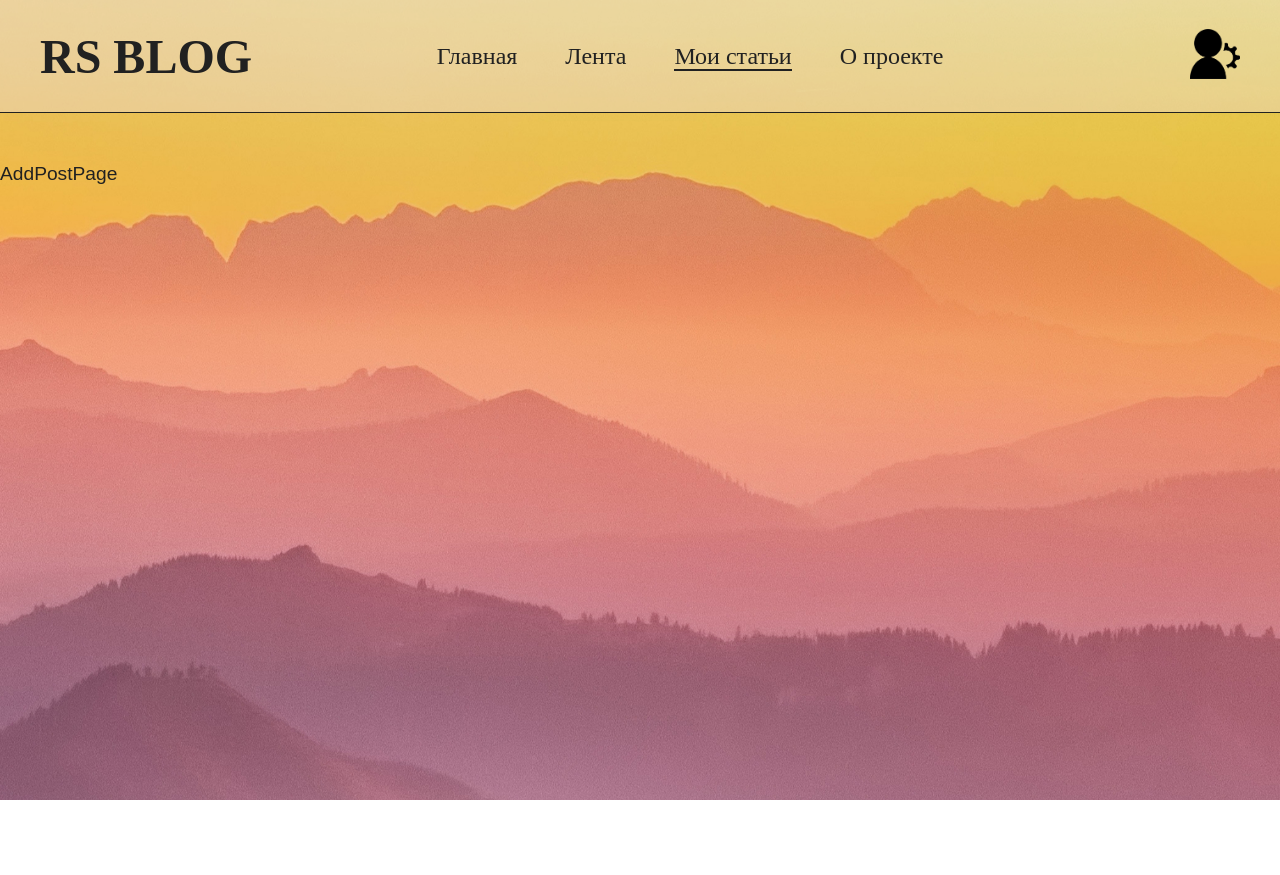
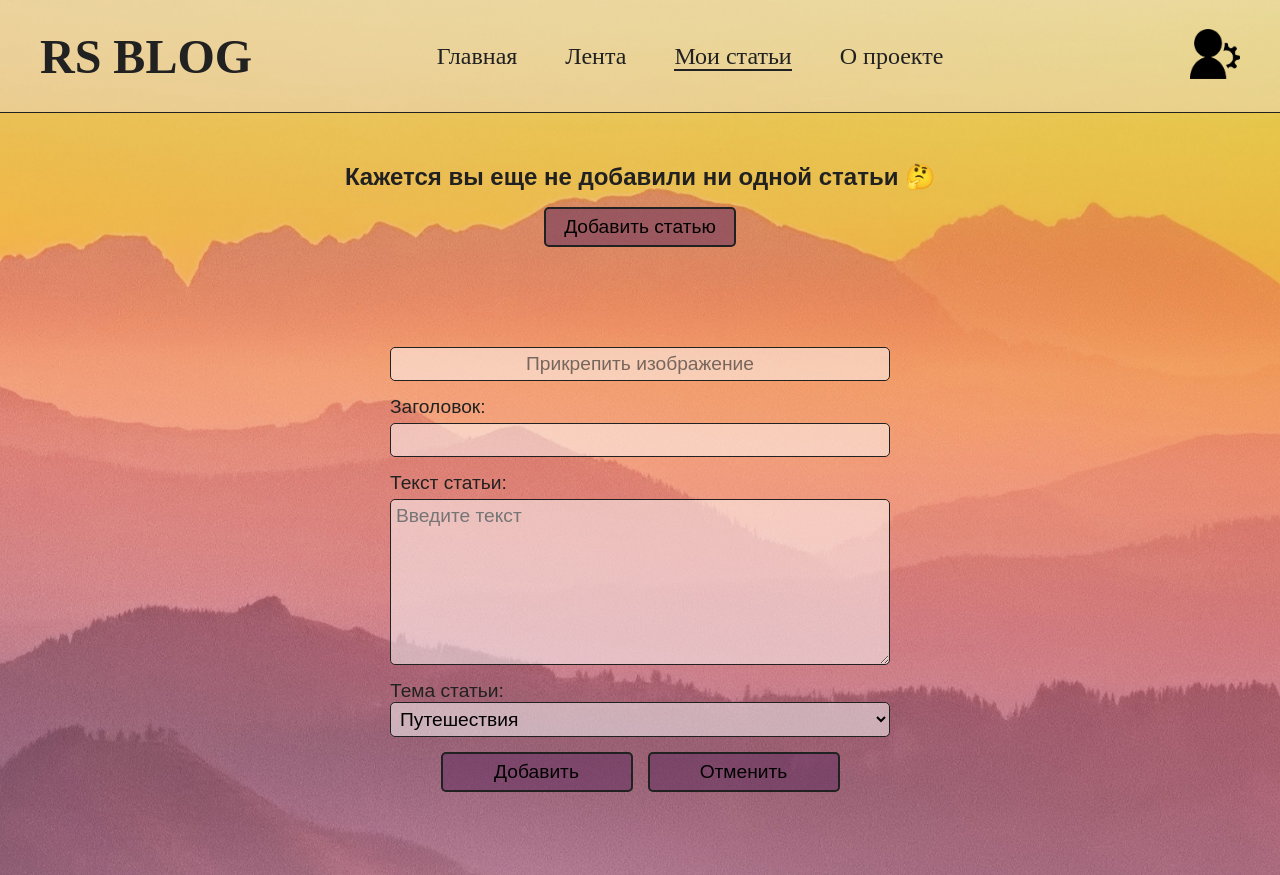
Before and after one commit to SergeyIvanov85/RSBlog, a React (Create React App) app in the folder client/: page /new in a window 1280 px wide. Before the commit the page ends 800 px from the top, so only its background shows below. Built offline with nearby package versions, Linux system fonts and the light colour scheme.

Commit message:
feat: add AddPost layout and styles, minor changes for text-input styles

```diff
--- a/client/src/index.scss
+++ b/client/src/index.scss
@@ -2,4 +2,5 @@
 @import './styles/common';
 @import './styles/header';
 @import './styles/initial';
-@import './styles/registration.scss';
+@import './styles/registration';
+@import './styles/userposts'
--- a/client/src/pages/AddPostPage.jsx
+++ b/client/src/pages/AddPostPage.jsx
@@ -1,5 +1,56 @@
-import React from "react";
+import React from 'react';
 
 export  const AddPostPage = () => {
-    return <div>AddPostPage</div>
+    return <div>
+        {/*проверка на наличие созданных статей, если нет, то */}
+            <h1 className='no-posts-title'>Кажется вы еще не добавили ни одной статьи &#129300;</h1>
+
+        {/*проверка на наличие созданных статей, если нет, то */}
+            <div className="section-wrapper user-posts">
+            <button className="btn">Добавить cтатью</button>
+                {/*тут выводятся существующие статьи пользователя*/}
+            </div>
+
+         {/*форма добавления статьи при клике на кнопку Добавить статью*/}
+        <form onSubmit={e => e.preventDefault()}className='section-wrapper'>
+            <div className='form-container'>
+                <div className='add-image'>
+                    <input type='file'
+                    name='add-image__input'
+                    id='add-image__input'
+                    accept='.jpeg, .jpg, .png, .heic'
+                    />
+                    <label for='add-image__input' className='add-image__label'>Прикрепить изображение</label>
+                </div>
+                <div className='add-title'>
+                    <label for='add-title__input'>Заголовок:</label>
+                    <input type='text'
+                        id='add-title__input'
+                        className='text-input'/>
+                </div>
+                <div className='add-text'>
+                <label for='add-text__input'>Текст статьи:</label>
+                    <textarea id='add-text__input'
+                        placeholder='Введите текст'
+                        rows='7'
+                        className='text-input'>
+                    </textarea>
+                </div>
+                <div className='add-topic'>
+                <label for='add-topic__select'>Тема статьи:</label>
+                    <select name='add-topic__select' id='add-topic__select' className='add-topic__select'>
+                        <option value='travel'>Путешествия</option>
+                        <option value='health'>Здоровье</option>
+                        <option value='education'>Образование</option>
+                        <option value='sport'>Спорт</option>
+                        <option value='other'>Другое</option>
+                    </select>
+                </div>
+                <div className='add-post-btns'>
+                    <button className='btn'>Добавить</button>
+                    <button className='btn'>Отменить</button>
+                </div>
+            </div>
+        </form>
+    </div>
 }
--- a/client/src/pages/LoginPage.jsx
+++ b/client/src/pages/LoginPage.jsx
@@ -8,12 +8,12 @@ export const LoginPage = () => {
             <label className='label'>Логин:
                 <input type='text'
                     placeholder='Username'
-                    className='input'/>
+                    className='text-input'/>
             </label>
             <label className='label'>Пароль:
                 <input type='password'
                     placeholder='Password'
-                    className='input'/>
+                    className='text-input'/>
             </label>
             <div className='confirm-btns'>
                 <button type='submit' className='btn'>Подтвердить</button>
--- a/client/src/pages/RegisterPage.jsx
+++ b/client/src/pages/RegisterPage.jsx
@@ -8,12 +8,12 @@ export const RegisterPage = () => {
             <label className='label'>Логин:
                 <input type='text'
                     placeholder='Username'
-                    className='input'/>
+                    className='text-input'/>
             </label>
             <label className='label'>Пароль:
                 <input type='password'
                     placeholder='Password'
-                    className='input'/>
+                    className='text-input'/>
             </label>
             <div className='confirm-btns'>
                 <button type='submit' className='btn'>Подтвердить</button>
--- a/client/src/styles/common.scss
+++ b/client/src/styles/common.scss
@@ -90,7 +90,7 @@ body {
   color: var(--font-color-main);
   background: var(--main-bg);
   background-size: cover;
-  height: 100vh;
+  min-height: 100vh;
   margin: 0;
   box-sizing: border-box;
 }
@@ -131,3 +131,18 @@ h1, h2, h3 {
     box-shadow: none;
   }
 }
+.text-input {
+  @include font-main();
+  display: block;
+  width: 100%;
+  box-sizing: border-box;
+  border: 1px solid var(--border-color);
+  border-radius: $base-size;
+  background-color: var(--bg-input) !important;
+  margin-top: $base-size;
+  padding: $base-size;
+
+  &:focus {
+      outline: none;
+  }
+}
--- a/client/src/styles/registration.scss
+++ b/client/src/styles/registration.scss
@@ -16,20 +16,6 @@
 .label {
     display: block;
 }
-.input {
-    @include font-main();
-    display: block;
-    width: 100%;
-    border: 1px solid var(--border-color);
-    border-radius: $base-size;
-    background-color: var(--bg-input);
-    min-height: $base-size * 5;
-    margin-top: $base-size;
-
-    &:focus {
-        outline: none;
-    }
-}
 .confirm-btns {
     display: flex;
     gap: $base-size * 3;
--- /dev/null
+++ b/client/src/styles/userposts.scss
@@ -0,0 +1,60 @@
+.no-posts-title {
+    text-align: center;
+}
+
+.user-posts {
+    display: flex;
+    flex-direction: column;
+    align-items: center;
+    gap: $base-size * 5;
+}
+.form-container {
+    display: flex;
+    flex-direction: column;
+    max-width: 500px;
+    margin: 0 auto;
+    gap: $base-size * 3;
+}
+.add-image,
+.add-title,
+.add-text,
+.add-topic {
+    width: 100%;
+}
+.add-image__label {
+    @include font-main();
+    color: var(--font-color-auxiliary);
+    display: block;
+    border: 1px solid var(--border-color);
+    border-radius: $base-size;
+    background-color: var(--bg-input);
+    text-align: center;
+    padding: $base-size;
+    width: 100%;
+    box-sizing: border-box;
+
+    &:hover {
+        color: var(--font-color-main);
+    }
+}
+.add-image > input {
+    display: none;
+}
+.add-topic__select {
+    @include font-main();
+    display: block;
+    border: 1px solid var(--border-color);
+    border-radius: $base-size;
+    background-color: var(--bg-input);
+    text-align: left;
+    padding: $base-size;
+    width: 100%;
+
+    &:focus {
+        outline: none;
+    }
+}
+.add-post-btns {
+    display: flex;
+    gap: $base-size * 3;
+}
```
